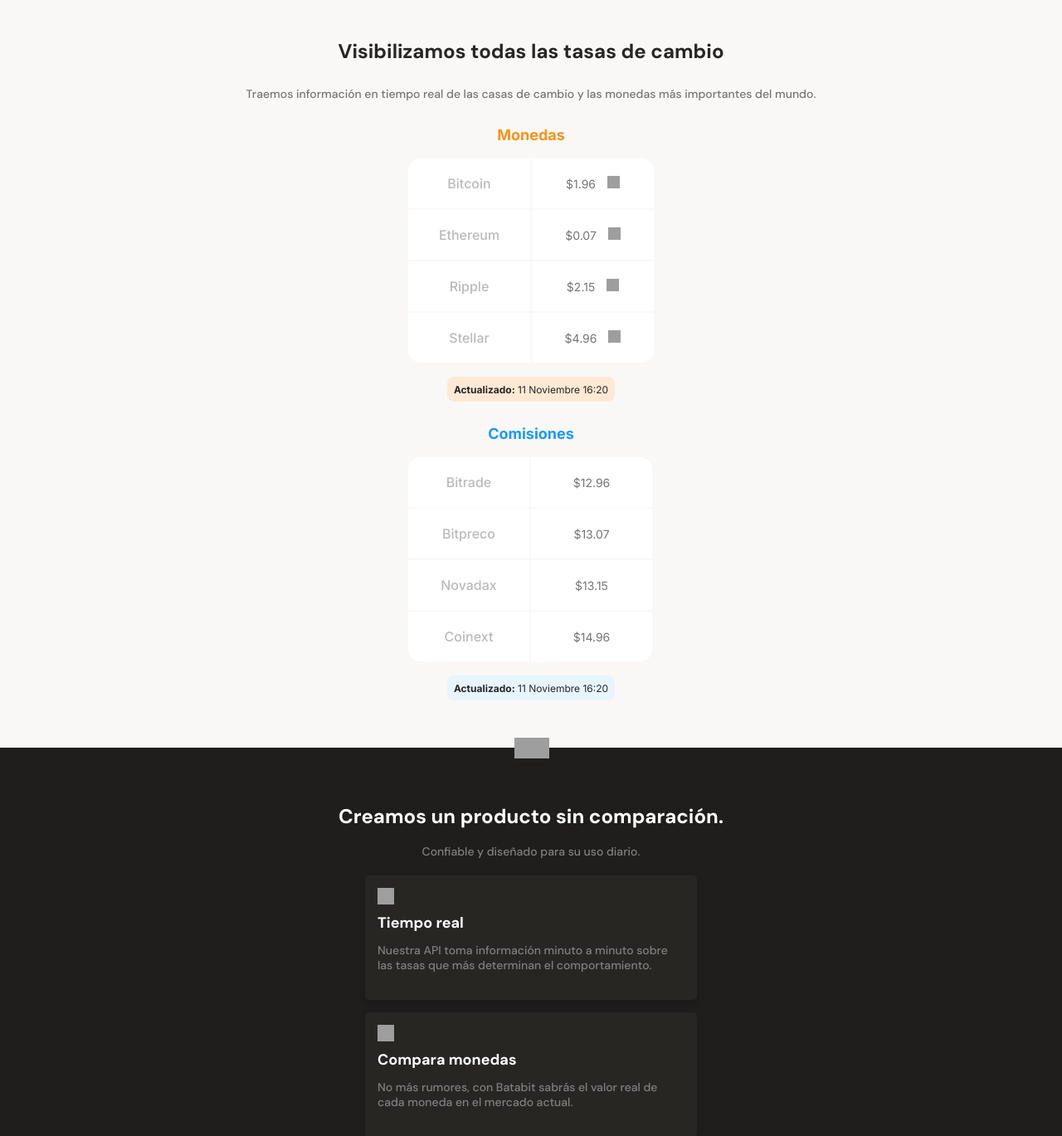
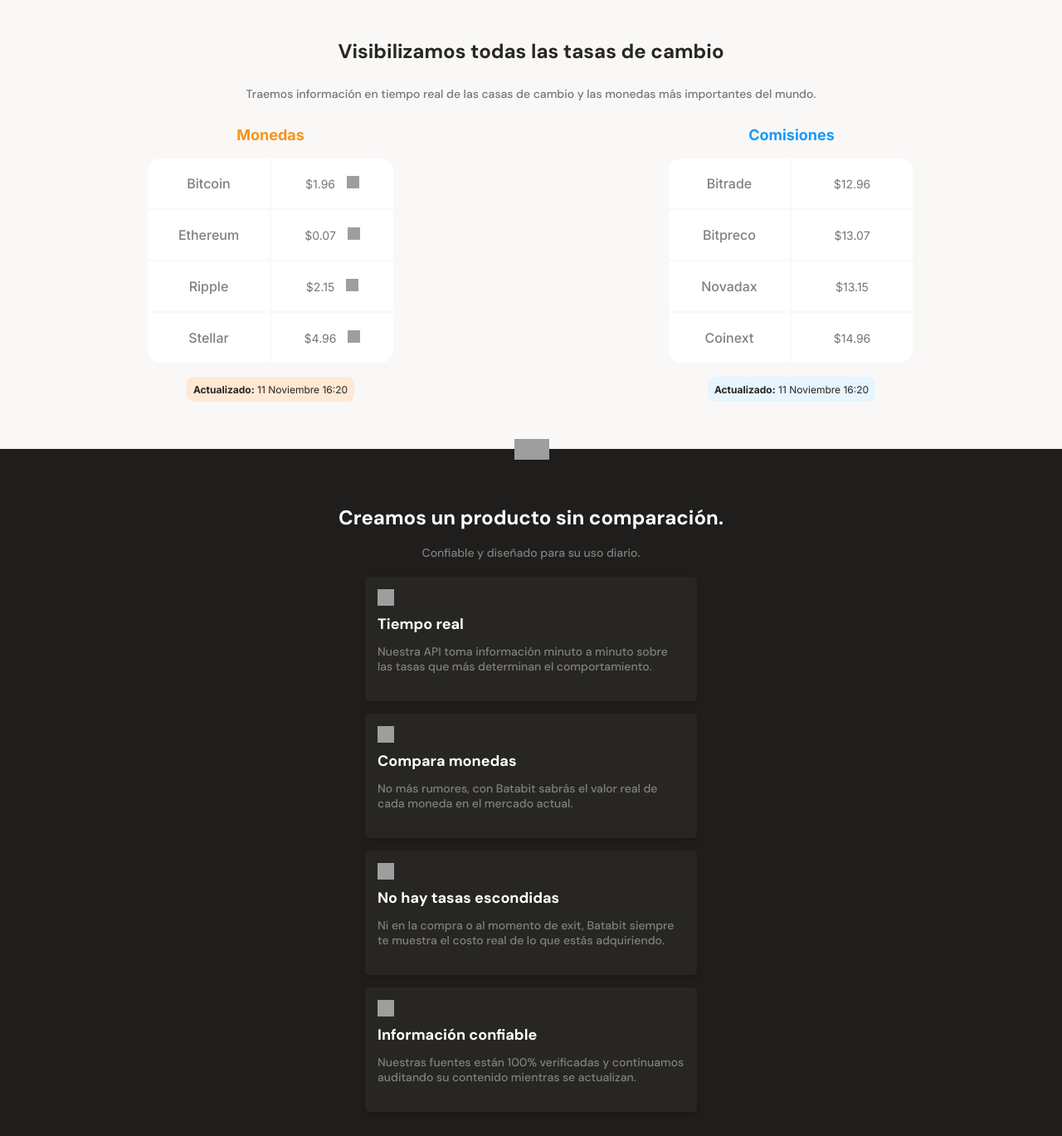
Before and after one commit to DannielF/Development_Engineering, a PHP site: page / in a window 1280 px wide. Shown: the part 615-1984 px from the top of the page at 83% size. Run offline with PHP 8.4, Linux system fonts and the light colour scheme; grey boxes are pictures that could not be loaded.

Commit message:
Finished work

```diff
--- a/Mobile_First/index.html
+++ b/Mobile_First/index.html
@@ -7,7 +7,7 @@
   <link href="https://fonts.googleapis.com/css2?family=Inter:wght@400;500;700&display=swap" rel="stylesheet">
   <link rel="stylesheet" href="./style.css">
   <link rel="stylesheet" href="./css/tablet.css" media="(min-width: 930px)">
-  <title>Batatabit</title>
+  <title>Batabit</title>
 </head>
 <body>
   <header>
@@ -139,7 +139,7 @@
           <div class="plans-info-container">
             <h3 class="plans-card--title">Lifetime alpha</h3>
             <p class="plans-card--price"><span>$</span>129</p>
-            <p class="plans-card--saving">Ahorro infinito.</p>
+            <p class="plans-card--saving">Ahorro infinito, como nunca antes visto.</p>
             <button class="plans-card--ca">Escoger este <span></span></button>
           </div>
         </article>
--- a/Mobile_First/style.css
+++ b/Mobile_First/style.css
@@ -132,12 +132,21 @@
   line-height: 1.6rem;
   color: rgba(117, 117, 117, 1);
 }
+.main-tables-container {
+  display: flex;
+  height: 360px;
+  overflow-x: scroll;
+  overscroll-behavior-x: contain;
+  scroll-snap-type: x proximity;
+  margin: 0 12px;
+}
 .main-currency-table, .main-commission-table {
   width: 70%;
   min-width: 235px;
   max-width: 500px;
   height: 360px;
   margin: 0 auto;
+  scroll-snap-align: center;
   font-family: 'Inter', sans-serif;
 }
 .main-currency-table .currency-table--title {
@@ -171,7 +180,7 @@
   font-size: 1.6rem;
   font-weight: 500;
   line-height: 1.9rem;
-  color: var(--grey);
+  color: #808080;
   background-color: var(--white);
 }
 .currency-table--container .table__top-left, .commission-table--container .table__top-left {
@@ -323,11 +332,11 @@
 .bitcoin-img-container {
   width: 100%;
   min-width: 320px;
-  height: 60vh;
-  background: url('./Assets/Img/bitcoinbaby2.jpg') center/cover no-repeat;
+  height: 387px;
+  background: url('./Assets/Img/bitcoinbaby.svg') center/cover no-repeat;
 }
 .bitcoin-img-container h2 {
-  padding-top: 60px;
+  padding-top: 45px;
   font-size: 2.4rem;
   font-weight: bold;
   line-height: 2.6rem;
@@ -348,7 +357,6 @@
   margin-bottom: 40px;
 }
 .plans--title h2 {
-  padding-top: 50px;
   font-size: 2.4rem;
   font-weight: bold;
   line-height: 2.6rem;
```
